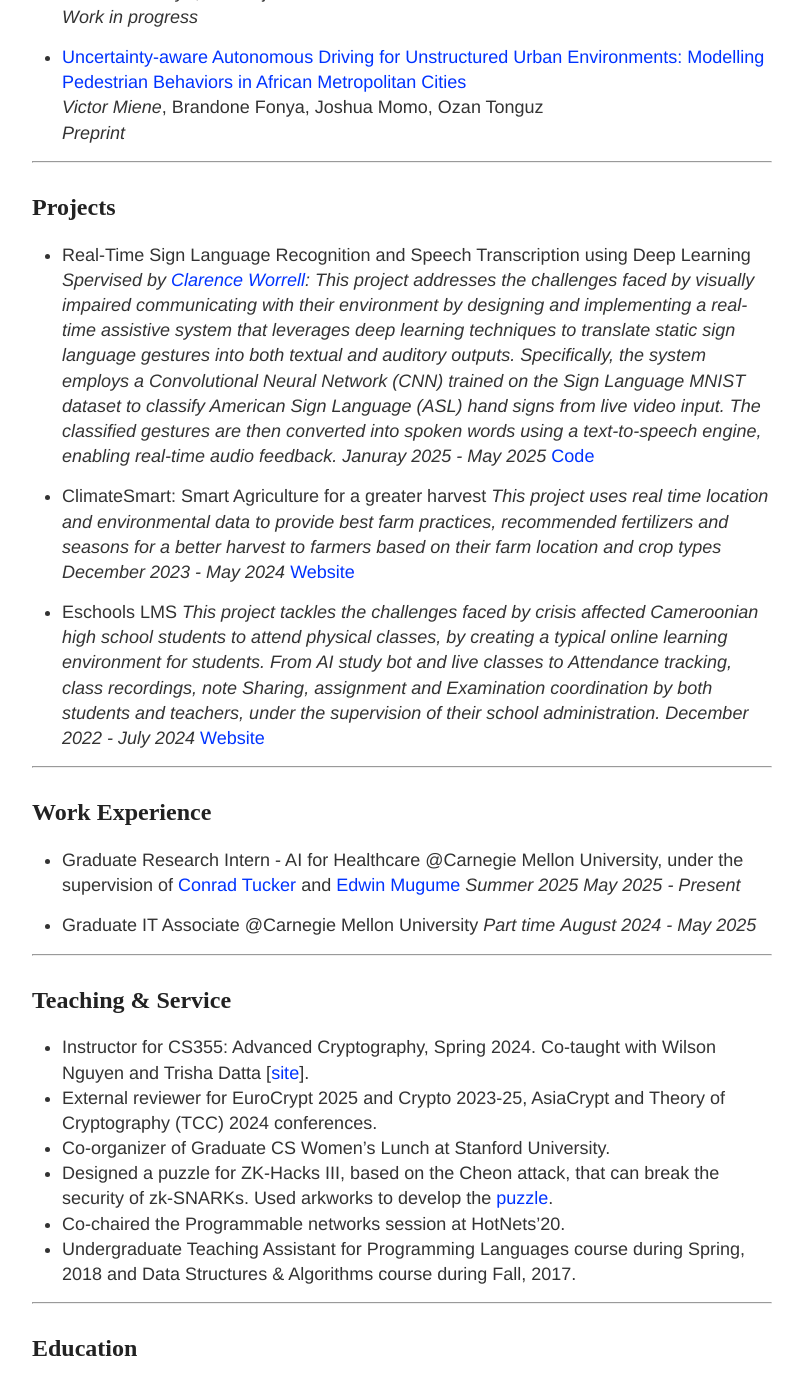
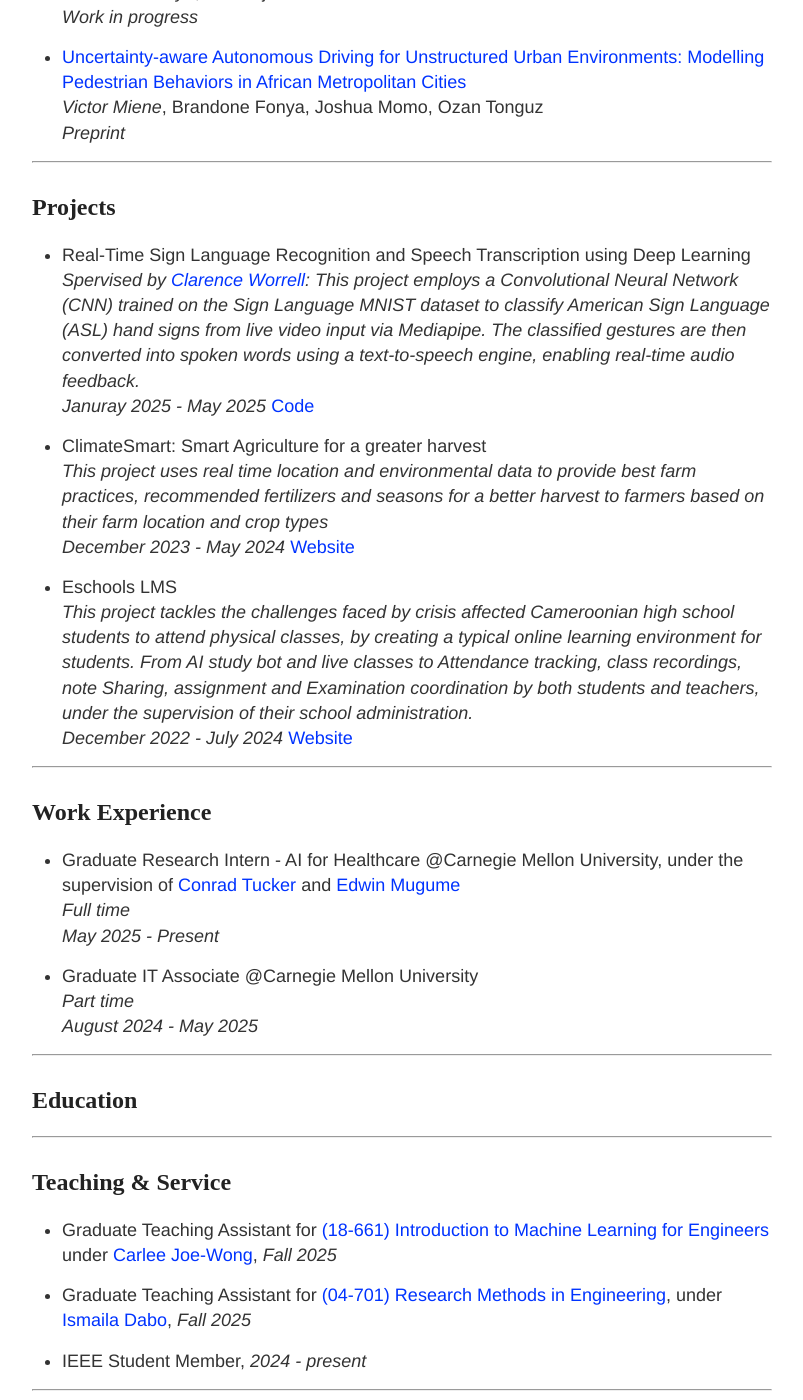
Before and after one commit to FonyaBrandone/FonyaBrandone.github.io, a Jekyll site: the page built from index.md, in a window 1280 px wide and 1400 px high, scrolled down 969 px. Shown: the whole window, without its empty margins (238-1041 px from the left). Built offline with Jekyll 4.4.1, drawn with Linux system fonts in a browser that asks for light colours; some of the changed text lies outside the part shown.

Commit message:
Updated profile

```diff
--- a/index.md
+++ b/index.md
@@ -40,11 +40,11 @@
     *Brandone Fonya*, Irene Busah, Michaella Rugumbira, Nchofon Tagha, Emily Aiken <br>
     *Accepted at [European Public Health Conference (EPH) 2025](https://ephconference.eu/)*
 
-- [Low-cost Tuberculosis screening with deep learning using solicitated cough sounds] <br>
+- Low-cost Tuberculosis screening with deep learning using solicitated cough sounds <br>
     *Carnegie Mellon-Africa - MakCHS joint research partnership* <br>
     *Work in progress*
 
-- [Multi-defense framework against adversarial attacks on deep learning medical imaging models] <br>
+- Multi-defense framework against adversarial attacks on deep learning medical imaging models <br>
     *Brandone Fonya*, Prasenjit Mitra. <br>
     *Work in progress*
 
@@ -55,18 +55,18 @@
 ---
 
 ## <span style="font-family:'Candara Light';">Projects</span>
-- Real-Time Sign Language Recognition and Speech Transcription using Deep Learning
-  *Spervised by [Clarence Worrell](https://insights.sei.cmu.edu/authors/clarence-worrell/): This project addresses the challenges faced by visually impaired communicating with their environment by designing and implementing a real-time assistive system that leverages deep learning techniques to translate static sign language gestures into both textual and auditory outputs. Specifically, the system employs a Convolutional Neural Network (CNN) trained on the Sign Language MNIST dataset to classify American Sign Language (ASL) hand signs from live video input. The classified gestures are then converted into spoken words using a text-to-speech engine, enabling real-time audio feedback.*
+- Real-Time Sign Language Recognition and Speech Transcription using Deep Learning <br>
+  *Spervised by [Clarence Worrell](https://insights.sei.cmu.edu/authors/clarence-worrell/): This project employs a Convolutional Neural Network (CNN) trained on the Sign Language MNIST dataset to classify American Sign Language (ASL) hand signs from live video input via Mediapipe. The classified gestures are then converted into spoken words using a text-to-speech engine, enabling real-time audio feedback.* <br>
   *Januray 2025 - May 2025* [Code](https://github.com/FonyaBrandone/Sign-language-project-deep-learning)
 
 
-- ClimateSmart: Smart Agriculture for a greater harvest
-  *This project uses real time location and environmental data to provide best farm practices, recommended fertilizers and seasons for a better harvest to farmers based on their farm location and crop types*
- *December 2023 - May 2024* [Website](https://climatesmart.000webhostapp.com/)
+- ClimateSmart: Smart Agriculture for a greater harvest <br>
+  *This project uses real time location and environmental data to provide best farm practices, recommended fertilizers and seasons for a better harvest to farmers based on their farm location and crop types* <br>
+  *December 2023 - May 2024* [Website](https://climatesmart.000webhostapp.com/)
 
 
-- Eschools LMS
-  *This project tackles the challenges faced by crisis affected Cameroonian high school students to attend physical classes, by creating a typical online learning environment for students. From AI study bot and live classes to Attendance tracking, class recordings, note Sharing, assignment and Examination coordination by both students and teachers, under the supervision of their school administration.*
+- Eschools LMS <br>
+  *This project tackles the challenges faced by crisis affected Cameroonian high school students to attend physical classes, by creating a typical online learning environment for students. From AI study bot and live classes to Attendance tracking, class recordings, note Sharing, assignment and Examination coordination by both students and teachers, under the supervision of their school administration.* <br>
   *December 2022 - July 2024* [Website](https://eschools.netlify.app/)
 
 ---
@@ -75,30 +75,34 @@
 ## <span style="font-family:'Candara Light';"> Work Experience</span>
 
 <!-- <span style="font-family:'Candara Light';"> -->
-- Graduate Research Intern - AI for Healthcare @Carnegie Mellon University, under the supervision of [Conrad Tucker](https://engineering.cmu.edu/directory/bios/tucker-conrad.html) and [Edwin Mugume](https://scholars.cmu.edu/6761-edwin-mugume/publications)
- *Summer 2025*
+- Graduate Research Intern - AI for Healthcare @Carnegie Mellon University, under the supervision of [Conrad Tucker](https://engineering.cmu.edu/directory/bios/tucker-conrad.html) and [Edwin Mugume](https://scholars.cmu.edu/6761-edwin-mugume/publications) <br>
+ *Full time* <br>
  *May 2025 - Present*
 
-- Graduate IT Associate @Carnegie Mellon University
- *Part time*
+- Graduate IT Associate @Carnegie Mellon University <br>
+ *Part time* <br>
  *August 2024 - May 2025*
 
 <!-- </span> -->
 
  ---
 
+## <span style="font-family:'Candara Light';">Education</span>
+<!-- <span style="font-family:'Candara Light';"> -->
+
+
+
+<!-- </span> -->
+
+ ---
+
 ## <span style="font-family:'Candara Light';"> Teaching & Service </span>
+<!-- <span style="font-family:'Candara Light';"> -->
+- Graduate Teaching Assistant for [(18-661) Introduction to Machine Learning for Engineers](https://courses.ece.cmu.edu/18661) under [Carlee Joe-Wong](https://www.ece.cmu.edu/directory/bios/joe-wong-carlee.html), *Fall 2025*
 
-<!-- <span style="font-family:'Candara Light';"> -->
-- Instructor for CS355: Advanced Cryptography, Spring 2024. Co-taught with Wilson Nguyen and Trisha Datta \[[site](https://crypto.stanford.edu/cs355/24sp/)\].
-- External reviewer for EuroCrypt 2025 and Crypto 2023-25, AsiaCrypt and Theory of Cryptography (TCC) 2024 conferences.
-- Co-organizer of Graduate CS Women's Lunch at Stanford University.
-- Designed a puzzle for ZK-Hacks III, based on the Cheon attack, that can break the security of zk-SNARKs. Used arkworks to develop the [puzzle](https://zkhack.dev/zkhackIII/puzzleT2.html).
-<!-- - Among Top 100 students selected from universities across Europe, Asia & the Americas to attend the Cornell, Maryland, Max Planck Pre-doctoral Research School (CMMRS), 2018.  -->
-- Co-chaired the Programmable networks session at HotNets'20.
-- Undergraduate Teaching Assistant for Programming Languages course during Spring, 2018 and Data Structures & Algorithms course during Fall, 2017.
+- Graduate Teaching Assistant for [(04-701) Research Methods in Engineering](https://www.africa.engineering.cmu.edu/academics/courses/04-701.html), under [Ismaila Dabo](https://mse.engineering.cmu.edu/directory/bios/dabo-ismaila.html), *Fall 2025* <br>
+
+- IEEE Student Member, *2024 - present*
 <!-- </span> -->
 
 ---
-
-## <span style="font-family:'Candara Light';">Education</span>
```
